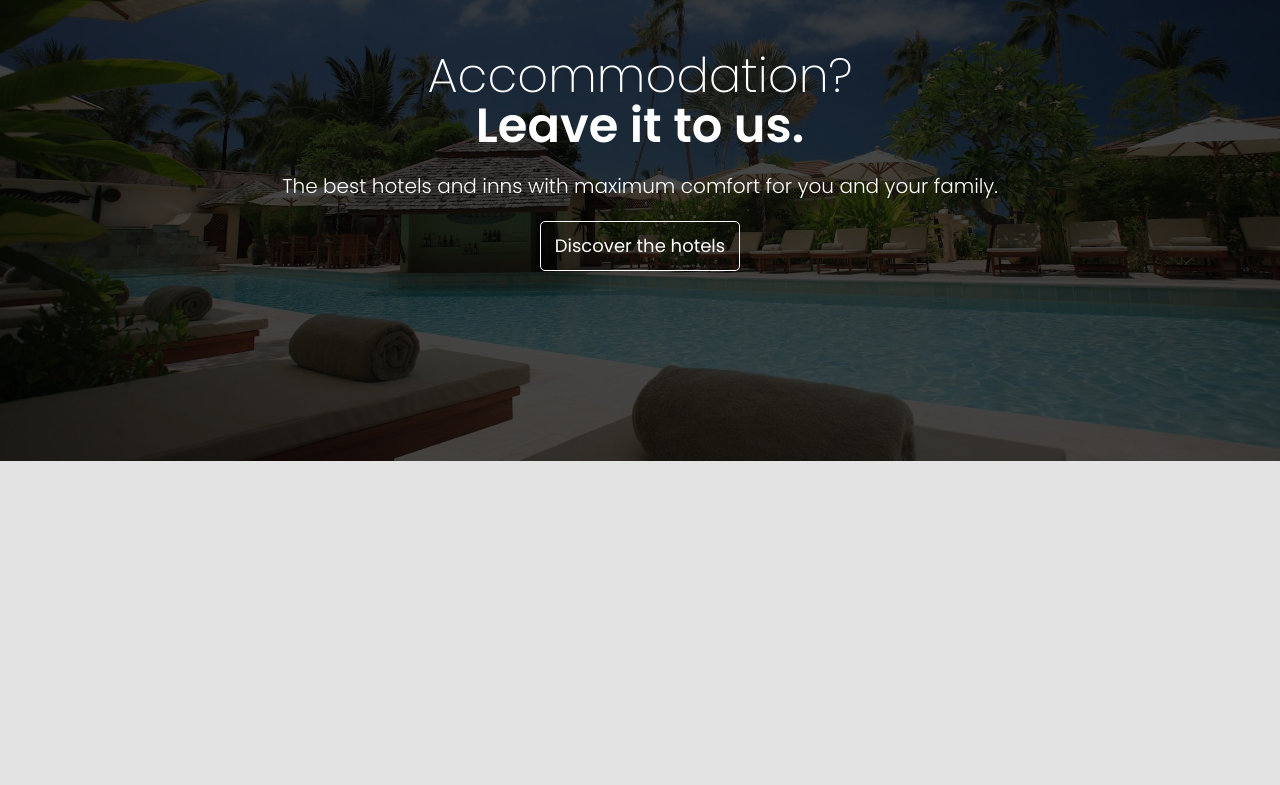
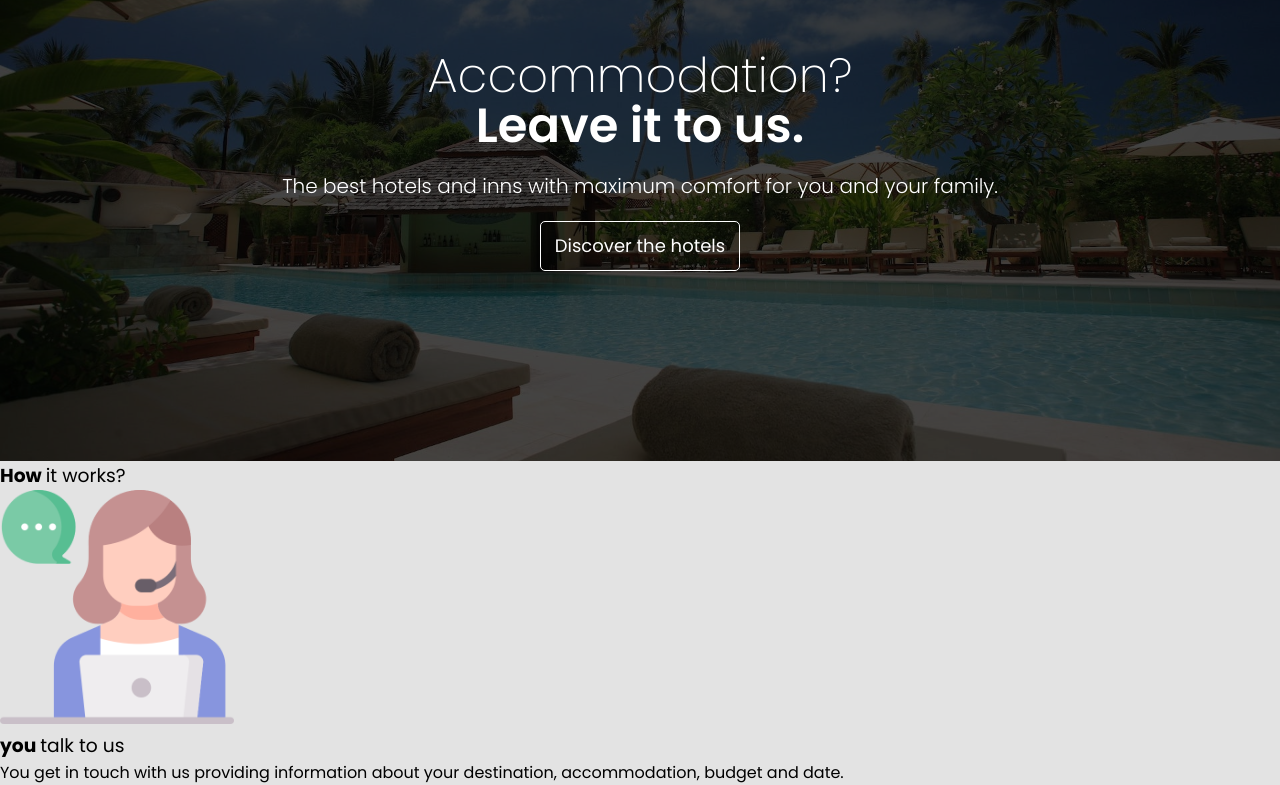
Before and after one commit to darthvader68/website_responsivo, a plain HTML site: page index.html in a window 1280 px wide. Shown: the part 2625-3410 px from the top of the page. Before the commit the page ends 3086 px from the top, so only its background shows below. Drawn offline with Linux system fonts and the light colour scheme.

Commit message:
create div como_funciona

```diff
--- a/index.html
+++ b/index.html
@@ -134,5 +134,25 @@
 
         <div class="overlay"></div>
     </section>
+
+    <section class="como_funciona">
+        <div class="interface5">
+            <div class="txt_funciona">
+                <h3>How <span>it works?</span></h3>
+            </div>
+
+            <div class="instrucoes">
+                <article class="instru_box">
+                    <div class="img_instru_box">
+                        <img src="img/atendimento-ao-cliente.png" alt="atendimento">
+                    </div>
+                    <div class="txt_instru_box">
+                        <h3>you <span>talk to us</span></h3>
+                        <p>You get in touch with us providing information about your destination, accommodation, budget and date.</p>
+                    </div>
+                </article>
+            </div>
+        </div>
+    </section>
 </body>
 </html>
```
